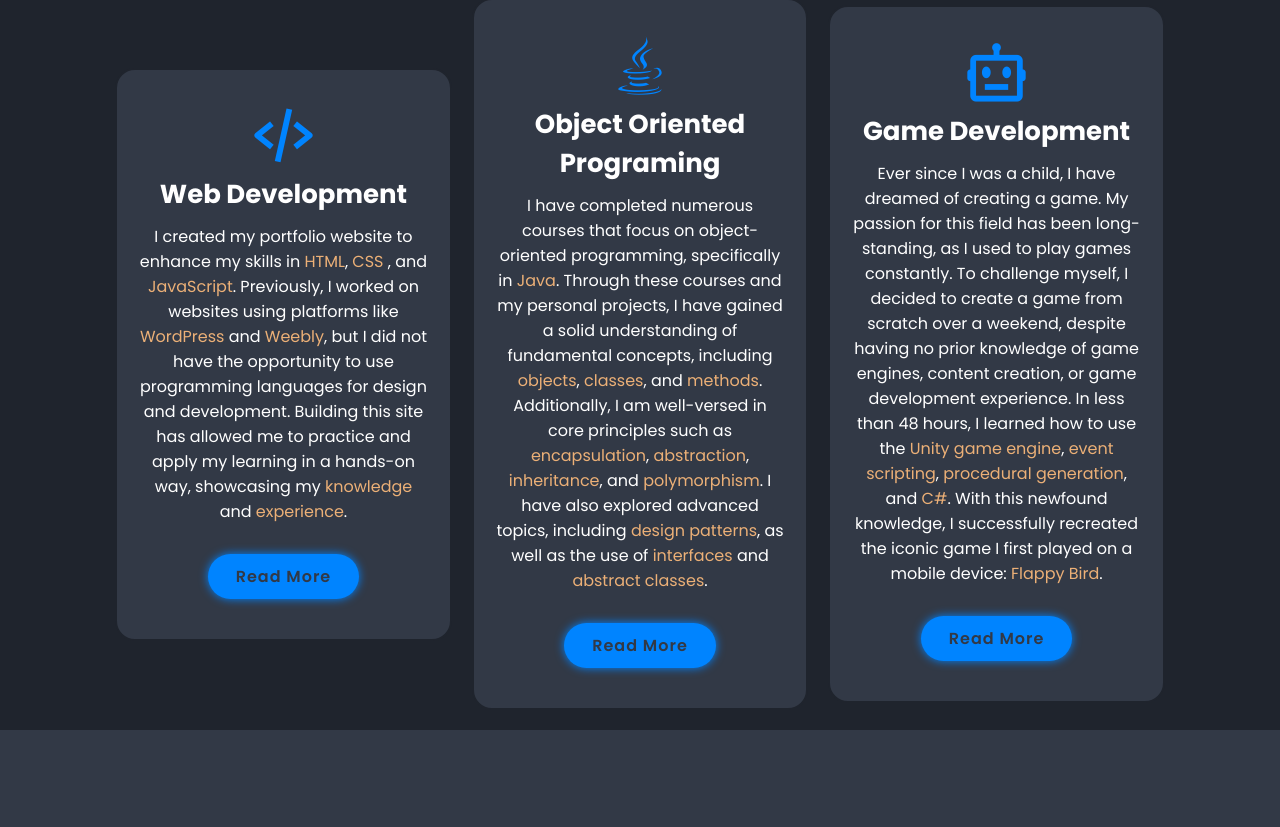
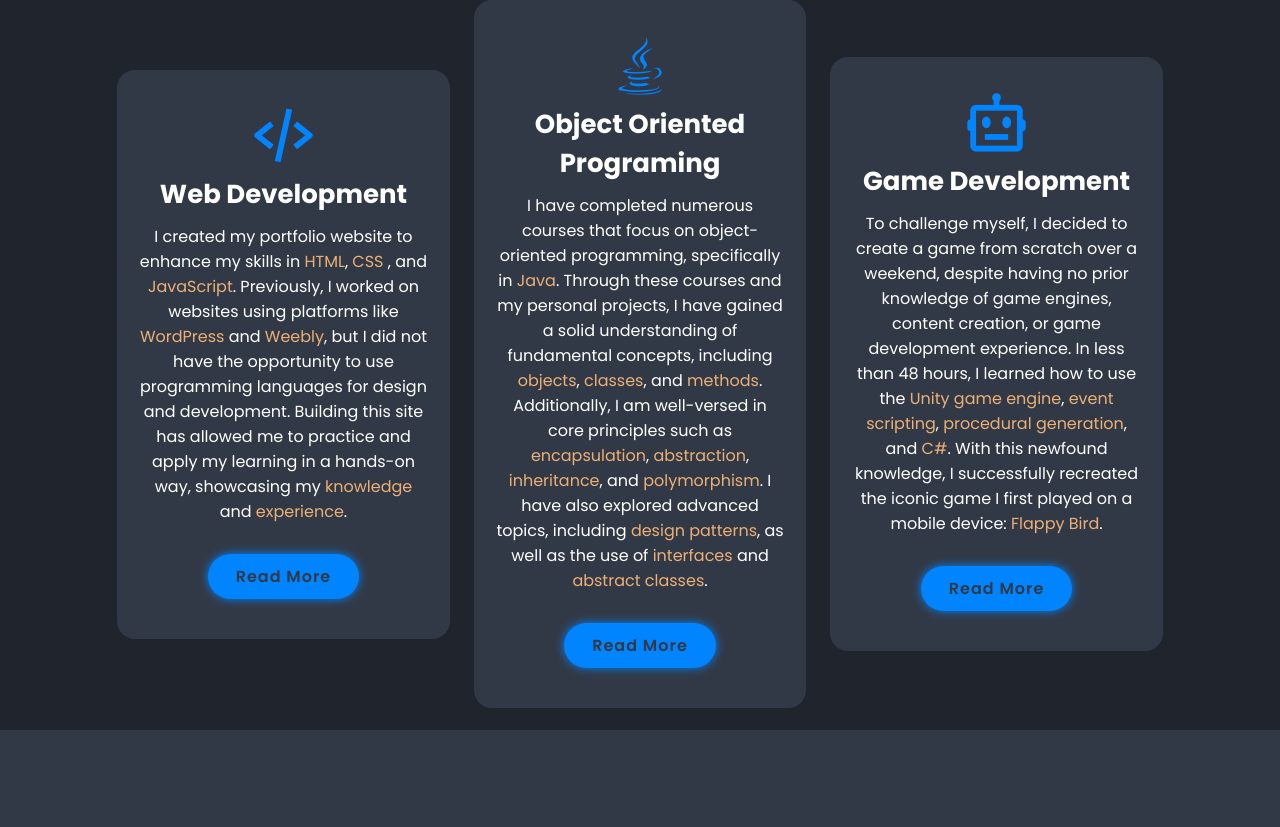
Before and after one commit to Abduliiz/Personal-Portfolio, a plain HTML site: page index.html in a window 1280 px wide. Shown: the part 1820-2647 px from the top of the page. Drawn offline with nearby package versions, Linux system fonts and the light colour scheme.

Commit message:
fixed some typos and improved overall functionality

```diff
--- a/index.html
+++ b/index.html
@@ -125,9 +125,7 @@
         <div class="projects-box">
           <i class='bx bx-bot' ></i>
           <h3>Game Development</h3>
-          <p>Ever since I was a child, I have dreamed of creating a game.
-            My passion for this field has been long-standing, as I used to play games constantly.
-             To challenge myself, I decided to create a game from scratch over a weekend, despite having no prior knowledge of game engines, content creation, or game development experience.
+          <p>To challenge myself, I decided to create a game from scratch over a weekend, despite having no prior knowledge of game engines, content creation, or game development experience.
             In less than 48 hours, I learned how to use the <span2>Unity game engine</span2>, <span2>event scripting</span2>, <span2>procedural generation</span2>, and <span2>C#</span2>.
             With this newfound knowledge, I successfully recreated the iconic game I first played on a mobile device: <span2>Flappy Bird</span2>.
             <span2></span2>
@@ -204,7 +202,7 @@
     <!-- contact section design -->
 
     <section class="contact" id="contact">
-      <h2 class="heading">Contact <span>Me!</span></h2>
+      <h2 class="heading">Contact <span>Me</span></h2>
 
       <form action="https://api.web3forms.com/submit" method="POST">
         <input type="hidden" name="access_key" value="857ab73c-80e4-414f-a930-3a998b28cca9">
```
Also changed, not shown: images/about.png (deleted), images/portfolio1.jpg (deleted), images/portfolio2.jpg (deleted).
